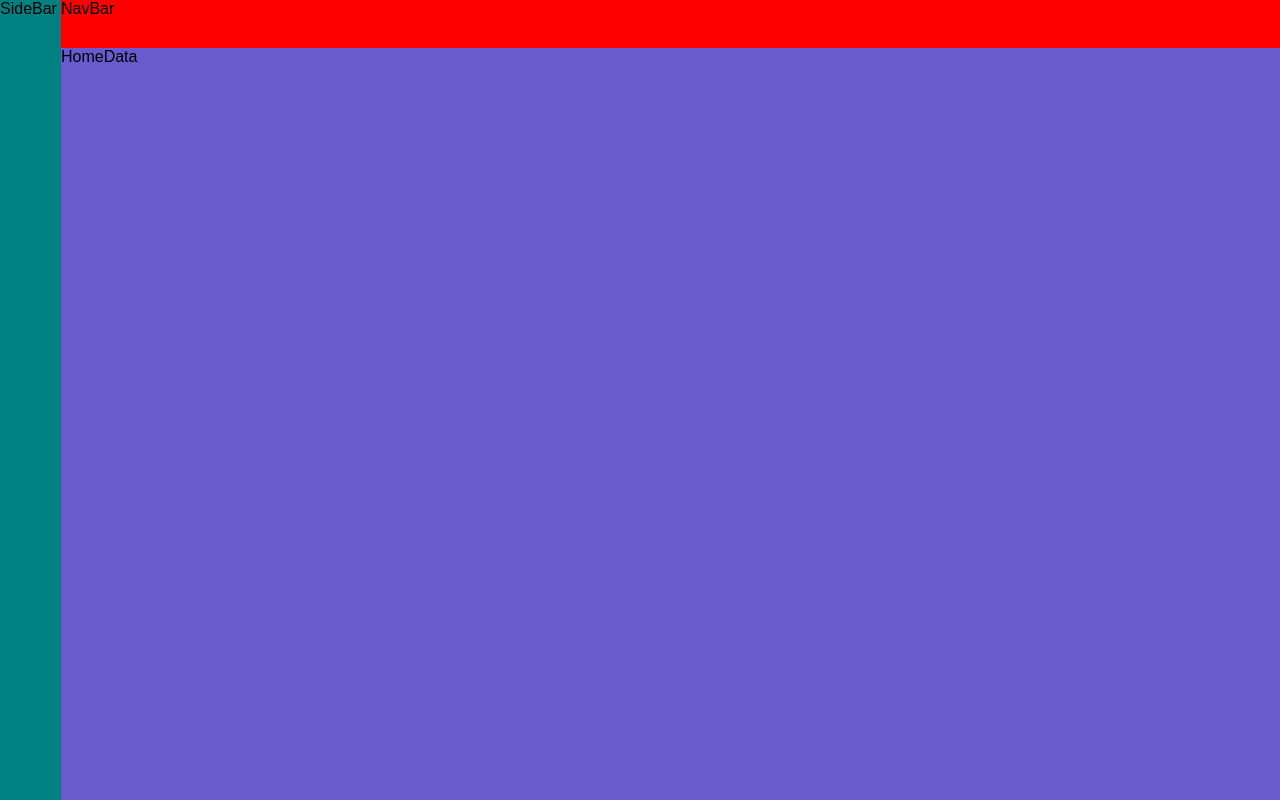
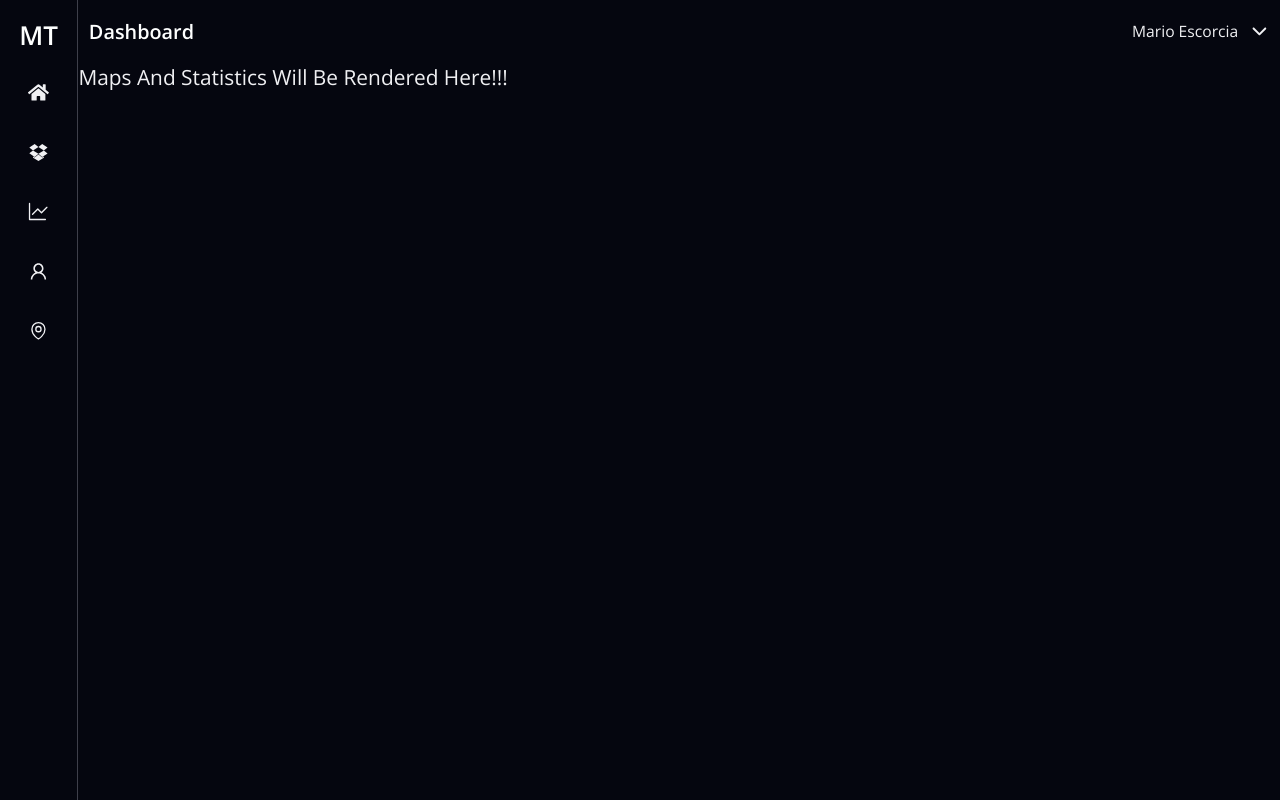
Before and after one commit to Mario-escorcia/logistics-admin-dashboard, a React (Vite) app: page /app in a window 1280 px wide. Built offline with nearby package versions, Linux system fonts and the light colour scheme.

Commit message:
adding sidebar , navbar , react icons library and deck.gl

```diff
--- a/index.html
+++ b/index.html
@@ -1,13 +1,22 @@
 <!doctype html>
 <html lang="en">
+
 <head>
   <meta charset="UTF-8" />
   <link rel="icon" type="image/svg+xml" href="/vite.svg" />
+  <link rel="preconnect" href="https://fonts.googleapis.com">
+  <link rel="preconnect" href="https://fonts.gstatic.com" crossorigin>
+  <link
+    href="https://fonts.googleapis.com/css2?family=Open+Sans:ital,wght@0,300..800;1,300..800&family=Roboto:ital,wght@0,100..900;1,100..900&display=swap"
+    rel="stylesheet">
   <meta name="viewport" content="width=device-width, initial-scale=1.0" />
+
   <title>Management Tool</title>
 </head>
+
 <body>
   <div id="root"></div>
   <script type="module" src="/src/main.tsx"></script>
 </body>
+
 </html>
--- a/package.json
+++ b/package.json
@@ -15,8 +15,10 @@
     "@mui/material": "^7.2.0",
     "@reduxjs/toolkit": "^2.8.2",
     "axios": "^1.11.0",
+    "deck.gl": "^9.1.14",
     "react": "^19.1.0",
     "react-dom": "^19.1.0",
+    "react-icons": "^5.5.0",
     "react-redux": "^9.2.0",
     "react-router-dom": "^7.7.1"
   },
--- a/src/components/HomeData/HomeData.tsx
+++ b/src/components/HomeData/HomeData.tsx
@@ -1,6 +1,8 @@
-
+import "./homeData.css";
 export const HomeData = () => {
   return (
-    <div>HomeData</div>
+    <section className="home-data">
+      maps and statistics will be rendered here!!!
+    </section>
   )
 }
--- a/src/components/HomeData/homeData.css
+++ b/src/components/HomeData/homeData.css
@@ -0,0 +1,6 @@
+.home-data{
+    height: 100%;
+    width: 100%;
+    background-color: var(--dark-bg);
+    color: var(--txt-color);
+}
--- a/src/components/Layout/Dashboard/dashboard.css
+++ b/src/components/Layout/Dashboard/dashboard.css
@@ -18,3 +18,7 @@
     height: 3rem;
     width: 100%;
 }
+
+.app-content{
+    height: 92.2vh;
+}
--- a/src/components/Layout/NavBar/NavBar.tsx
+++ b/src/components/Layout/NavBar/NavBar.tsx
@@ -1,7 +1,17 @@
 import "./navbar.css";
+import { IoIosArrowDown } from "react-icons/io";
 
 export const NavBar = () => {
   return (
-    <div className="navbar">NavBar</div>
+    <div className="navbar">
+      <h3>Dashboard</h3>
+      <div className="navbar-menu-cont">
+        <p>
+          Mario Escorcia
+        </p>
+        <IoIosArrowDown color="var(--txt-color)"/>
+
+      </div>
+    </div>
   )
 }
--- a/src/components/Layout/NavBar/navbar.css
+++ b/src/components/Layout/NavBar/navbar.css
@@ -1,5 +1,30 @@
-.navbar{
-    background-color: red;
+.navbar {
+    background-color: var(--dark-bg);
     width: 100%;
     height: 100%;
+    display: flex;
+    align-items: center;
+    justify-content: space-between;
+    padding: 0 .5rem;
 }
+
+
+.navbar>h3 {
+    font-size: calc(var(--title-size) - .3rem);
+    color: var(--title-color);
+    font-weight: var(--title-weight);
+}
+
+.navbar-menu-cont {
+    height: 85%;
+    display: flex;
+    align-items: center;
+    justify-content: end;
+    gap: var(--gap);
+    cursor: pointer;
+}
+
+.navbar-menu-cont>p {
+    color: var(--txt-color);
+    font-size: var(--txt-size);
+}
--- a/src/components/Layout/Sidebar/SideBar.tsx
+++ b/src/components/Layout/Sidebar/SideBar.tsx
@@ -1,7 +1,23 @@
 import "./sidebar.css";
+import { FaHome } from "react-icons/fa";
+import { AiOutlineDropbox } from "react-icons/ai";
+import { GoGraph } from "react-icons/go";
+import { AiOutlineUser } from "react-icons/ai";
+import { HiOutlineMapPin } from "react-icons/hi2";
 
 export const SideBar = () => {
   return (
-    <section className="sidebar">SideBar</section>
+    <section className="sidebar">
+      <span>MT</span>
+      <div className="sidebar-icons-cont">
+        <span><FaHome color="var(--txt-color)"></FaHome></span>
+        <span><AiOutlineDropbox color="var(--txt-color)" /></span>
+        <span><GoGraph color="var(--txt-color)" /></span>
+        <span><AiOutlineUser color="var(--txt-color)" /></span>
+        <span><HiOutlineMapPin color="var(--txt-color)" /></span>
+
+
+      </div>
+    </section>
   )
 }
--- a/src/components/Layout/Sidebar/sidebar.css
+++ b/src/components/Layout/Sidebar/sidebar.css
@@ -1,5 +1,48 @@
 .sidebar{
-    background-color: teal;
+    background-color: var(--dark-bg);
     height: 100%;
     width: 100%;
+    border-right: 1px solid var(--border-color);
+    padding: .2rem .5rem;
+    display: flex;
+    flex-direction: column;
+    align-items: center;
+    gap: var(--gap);
 }
+
+.sidebar > span{
+    width: 100%;
+    height: 3rem;
+    display: flex;
+    align-items: center;
+    justify-content: center;
+    font-size: var(--title-size);
+    color: var(--title-color);
+    font-weight: var(--title-weight);
+}
+
+.sidebar > div{
+    width: 100%;
+    flex-grow: 1;
+    display: flex;
+    flex-direction: column;
+    align-items: center;
+    gap: calc(var(--gap) + .85rem);
+    overflow: hidden auto;
+}
+
+.sidebar > div > span{
+
+    display: flex;
+    align-items: center;
+    justify-content: center;
+    height: 1.5rem;
+    width: 1.5rem;
+    border-radius: var(--radius);
+    cursor: pointer;
+    transition: var(--transition);
+}
+
+.sidebar > div > span:hover{
+    background-color: var(--glass-bg);
+}
--- a/src/components/login/Login.tsx
+++ b/src/components/login/Login.tsx
@@ -17,7 +17,7 @@ export const Login = () => {
       let request = login(form);
       if(request?.responseCode === 200){
         if (saveUserDataInLocal(request.user) == 200) {
-          navigate('/home');
+          navigate('/app');
         }
       }
     }
--- a/src/index.css
+++ b/src/index.css
@@ -1,7 +1,54 @@
-*{
-    font-family: sans-serif;
+* {
+    font-family: "Open Sans", sans-serif;
     padding: 0;
     margin: 0;
     box-sizing: border-box;
     text-transform: capitalize;
 }
+
+
+
+:root {
+    --dark-bg: #05060f;
+    --black: #010101;
+    --dark-grey: #100f16;
+    --purple: #8466f4;
+    --txt-color: #f0f0f3;
+    --border-color: #3e3f4a;
+    --title-color: #feffff;
+    --title-size: 1.25rem;
+    --subtitle-size: 1rem;
+    --txt-size: .75rem;
+    --gap: .5rem;
+    --title-weight: 600;
+    --radius: .2rem;
+    --glass-bg: rgba(255, 255, 255, 0.162);
+    --transition: all .3s ease-in-out;
+
+
+
+    font-size: clamp(2vh, 2.61vh, 5vh);
+}
+
+::-webkit-scrollbar-thumb {
+    background-color: var(--grey);
+    border-radius: 1rem;
+}
+
+::-webkit-scrollbar-button {
+    display: none;
+}
+
+
+
+::-webkit-scrollbar {
+    width: 0.25rem;
+    height: 0.25rem;
+    margin-right: 5px;
+
+}
+
+
+::-webkit-scrollbar-track {
+    background-color: transparent;
+}
```
Also changed, not shown: src/App.css (deleted), 1 other file (tests, documents, lock files or other folders). Lines whose indentation alone changed are shown as unchanged.
